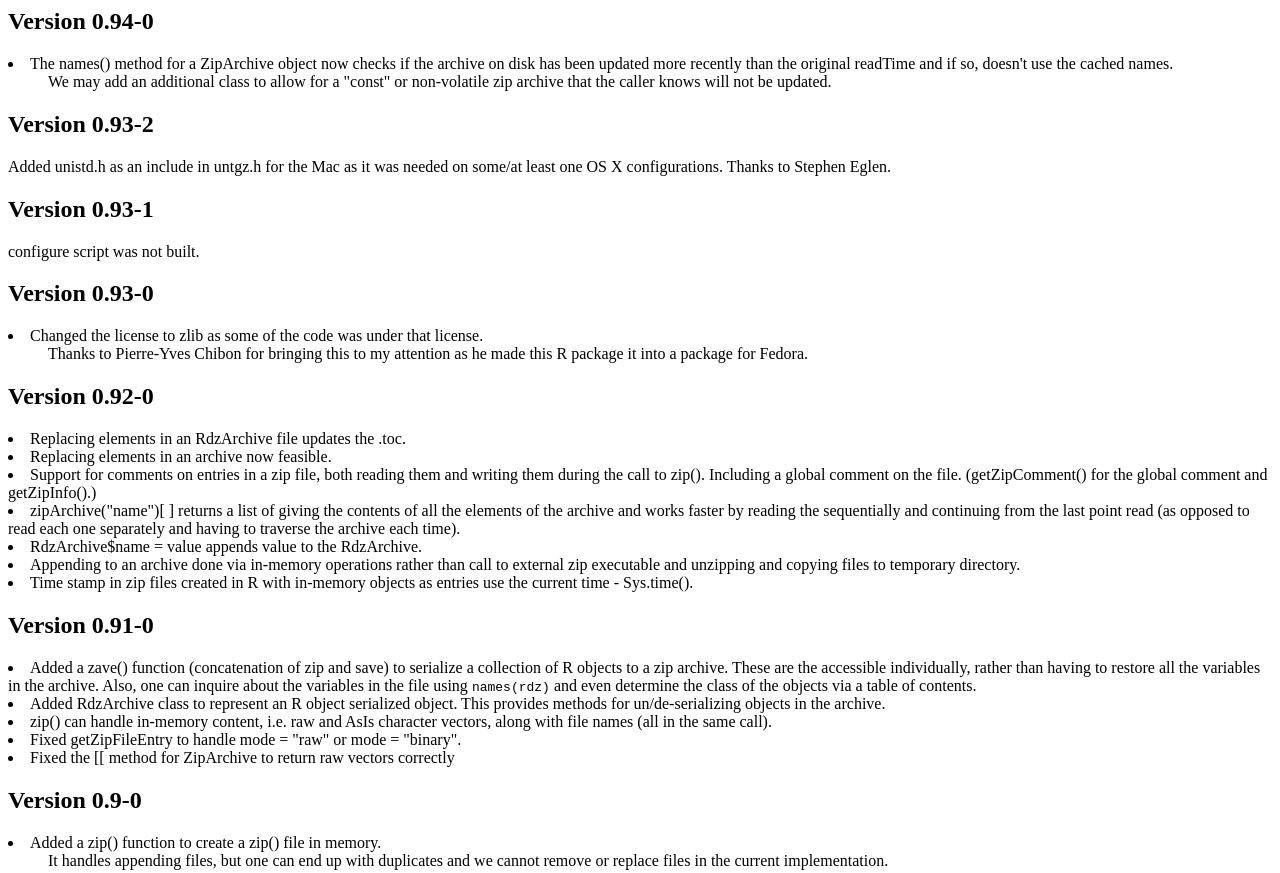
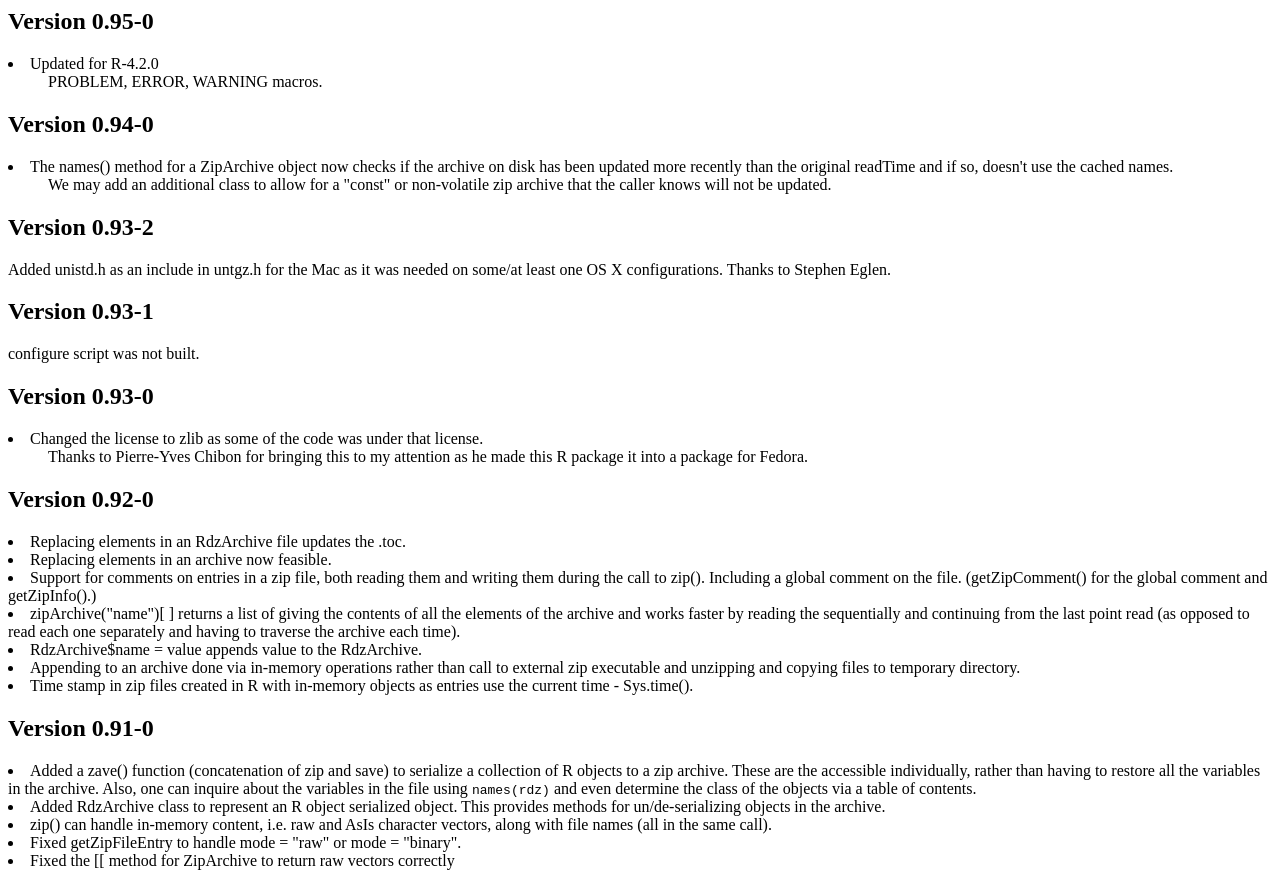
Before and after one commit to omegahat/Rcompression, a plain HTML site: page Changes.html in a window 1280 px wide. Shown: the top 873 px of the page. Drawn offline with Linux system fonts and the light colour scheme.

Commit message:
bumped version

```diff
--- a/Changes.html
+++ b/Changes.html
@@ -5,6 +5,14 @@
 
 <body>
 <h1></h1>
+
+<h2>Version 0.95-0</h2>
+<dl>
+    <dt>
+	<li>Updated for R-4.2.0
+    </dt>
+    <dd> PROBLEM, ERROR, WARNING macros.
+</dl>
 
 <h2>Version 0.94-0</h2>
 <dl>
```
Also changed, not shown: 1 other file.
